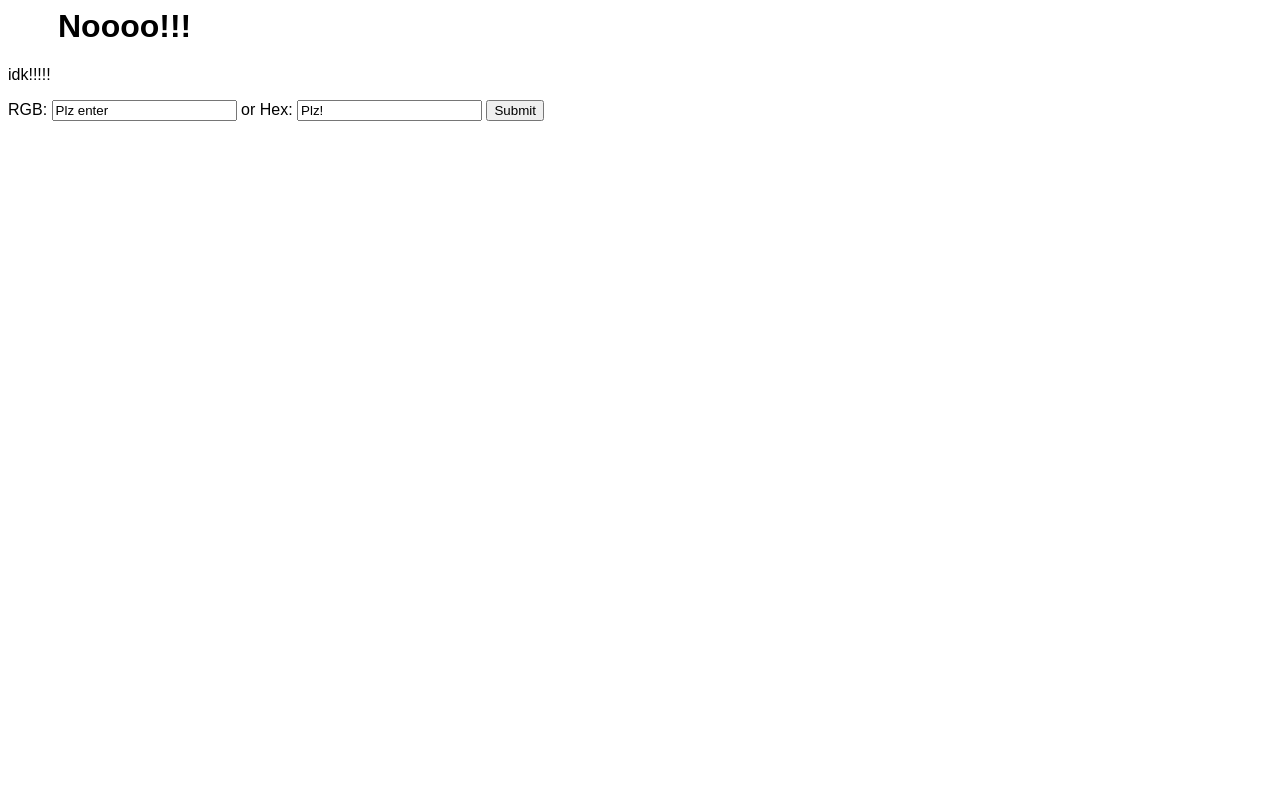
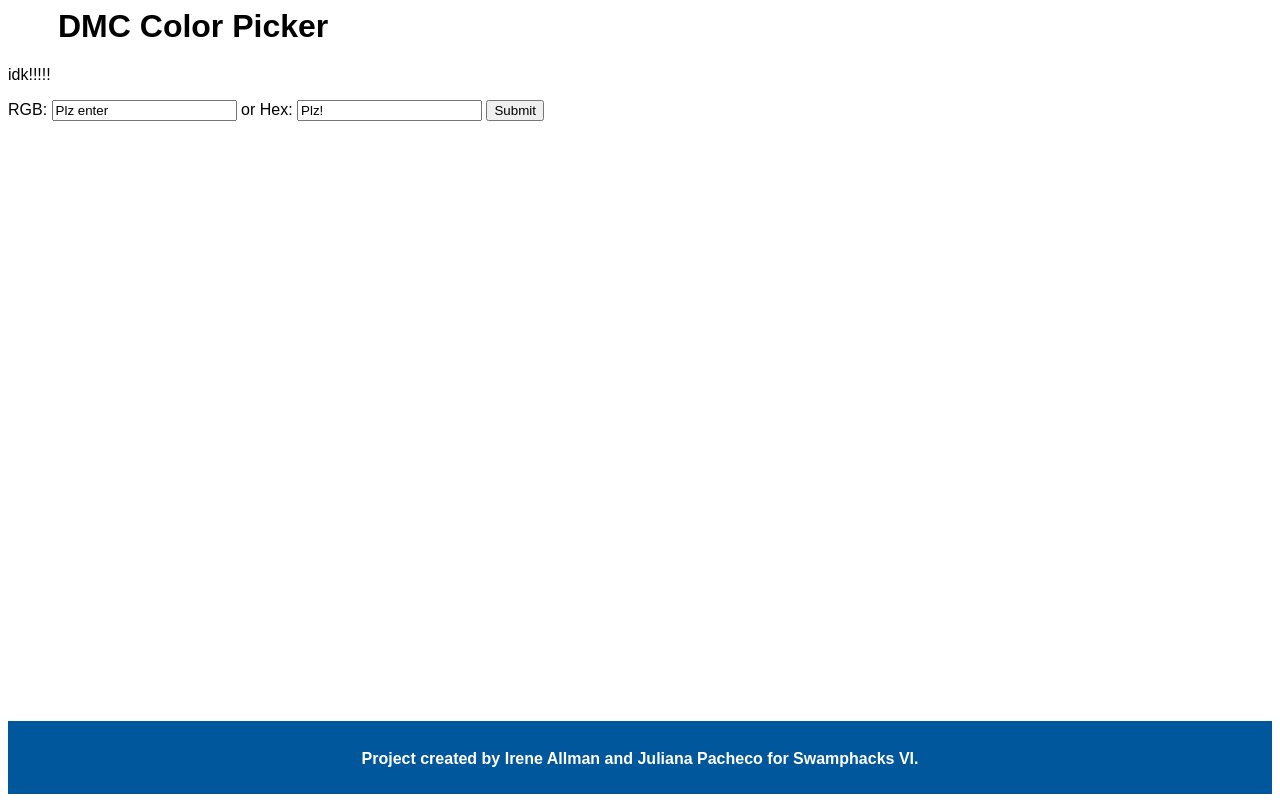
Before and after one commit to irene4/swamphacks20, a Flask app: page / in a window 1280 px wide. Before the commit the page ends 121 px from the top, so only its background shows below. Run offline with Flask 2, Linux system fonts and the light colour scheme.

Commit message:
Some CSS update

```diff
--- a/flaskr/app.py
+++ b/flaskr/app.py
@@ -14,4 +14,4 @@ def process():
     return render_template("home.html", rgb=rgbval, hex=hexval)
 
 if __name__ == "__main__":
-    app.run(host='0.0.0.0', port=8080)
+    app.run(host='0.0.0.0', port=5000)
--- a/flaskr/static/style.css
+++ b/flaskr/static/style.css
@@ -5,3 +5,21 @@ h1 {
 body {
   font-family: Arial, Helvetica, sans-serif;
 }
+
+div.content {
+  height: 91%;
+  margin: 0px;
+}
+
+div.footer {
+  background-color: #01579B;
+  text-align: center;
+  padding: 1%;
+  height: 6%;
+  margin: 0px;
+}
+
+.footer p {
+  font-weight: 600;
+  color: white;
+}
--- a/flaskr/templates/base.html
+++ b/flaskr/templates/base.html
@@ -5,10 +5,10 @@
 </head>
 {% endblock %}
 
-<div id="content">
+<div class="content">
 {% block content %}{% endblock %}
 </div>
 
-<div id="footer">
+<div class="footer">
 {% block footer %}{% endblock %}
 </div>
--- a/flaskr/templates/home.html
+++ b/flaskr/templates/home.html
@@ -7,7 +7,7 @@
 {% endblock %}
 
 {% block content %}
-<h1>Noooo!!!</h1>
+<h1>DMC Color Picker</h1>
 <p>idk!!!!!</p>
 
 <form method="POST" action="/process">
@@ -26,3 +26,8 @@
   {% endif %}
 
 {% endblock %}
+
+
+{% block footer %}
+  <p>Project created by Irene Allman and Juliana Pacheco for Swamphacks VI.</p>
+{% endblock %}
```
